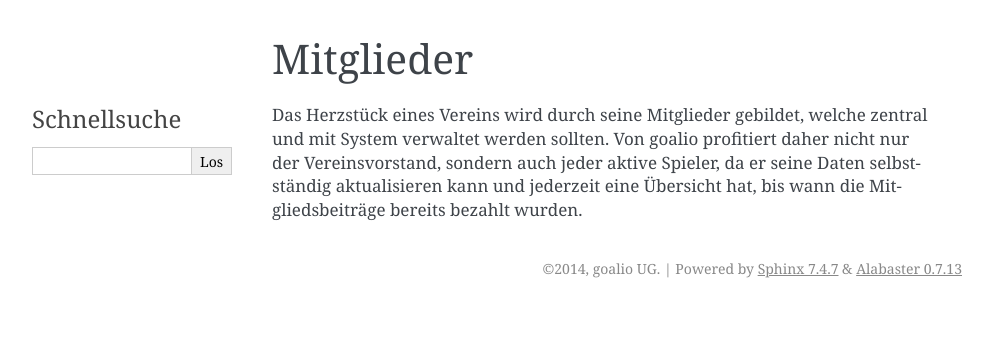
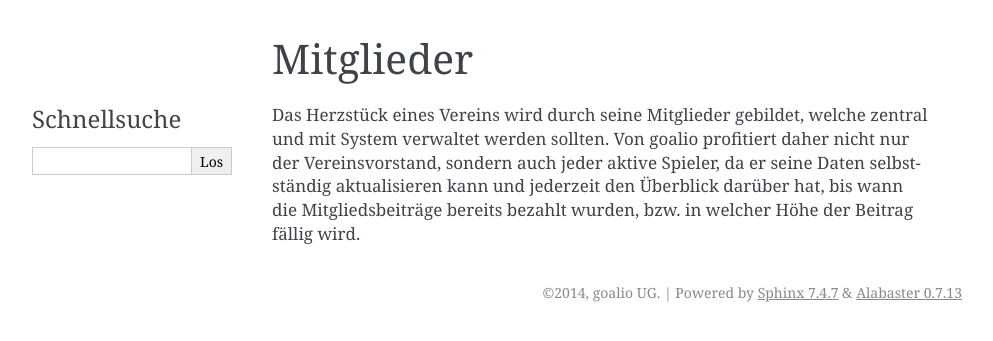
Before and after one commit to goalio/docs, a Sphinx documentation site: the page built from docs/module/mitglieder/index.rst, in a window 1280 px wide. Shown: the top 341 px of the page, without its empty margins (148-1141 px from the left). Built offline with Sphinx 7.4.7, drawn with Linux system fonts in a browser that asks for light colours; formulas are drawn with MathJax 3.

Commit message:
Update index.rst

```diff
--- a/docs/module/mitglieder/index.rst
+++ b/docs/module/mitglieder/index.rst
@@ -1,7 +1,7 @@
 Mitglieder
 ==========
 
-Das Herzstück eines Vereins wird durch seine Mitglieder gebildet, welche zentral und mit System verwaltet werden sollten. Von goalio profitiert daher nicht nur der Vereinsvorstand, sondern auch jeder aktive Spieler, da er seine Daten selbstständig aktualisieren kann und jederzeit eine Übersicht hat, bis wann die Mitgliedsbeiträge bereits bezahlt wurden.
+Das Herzstück eines Vereins wird durch seine Mitglieder gebildet, welche zentral und mit System verwaltet werden sollten. Von goalio profitiert daher nicht nur der Vereinsvorstand, sondern auch jeder aktive Spieler, da er seine Daten selbstständig aktualisieren kann und jederzeit den Überblick darüber hat, bis wann die Mitgliedsbeiträge bereits bezahlt wurden, bzw. in welcher Höhe der Beitrag fällig wird.
 
 .. toctree::
    :hidden:
```
